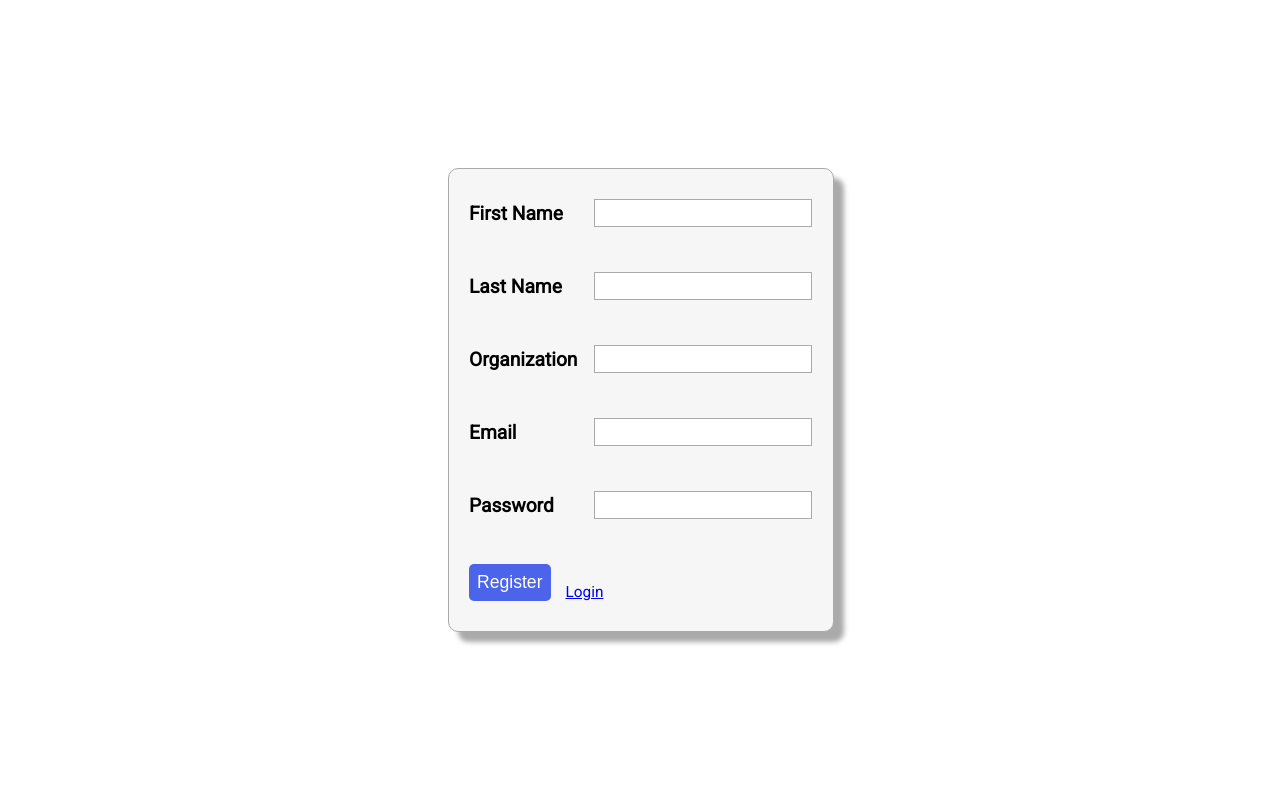
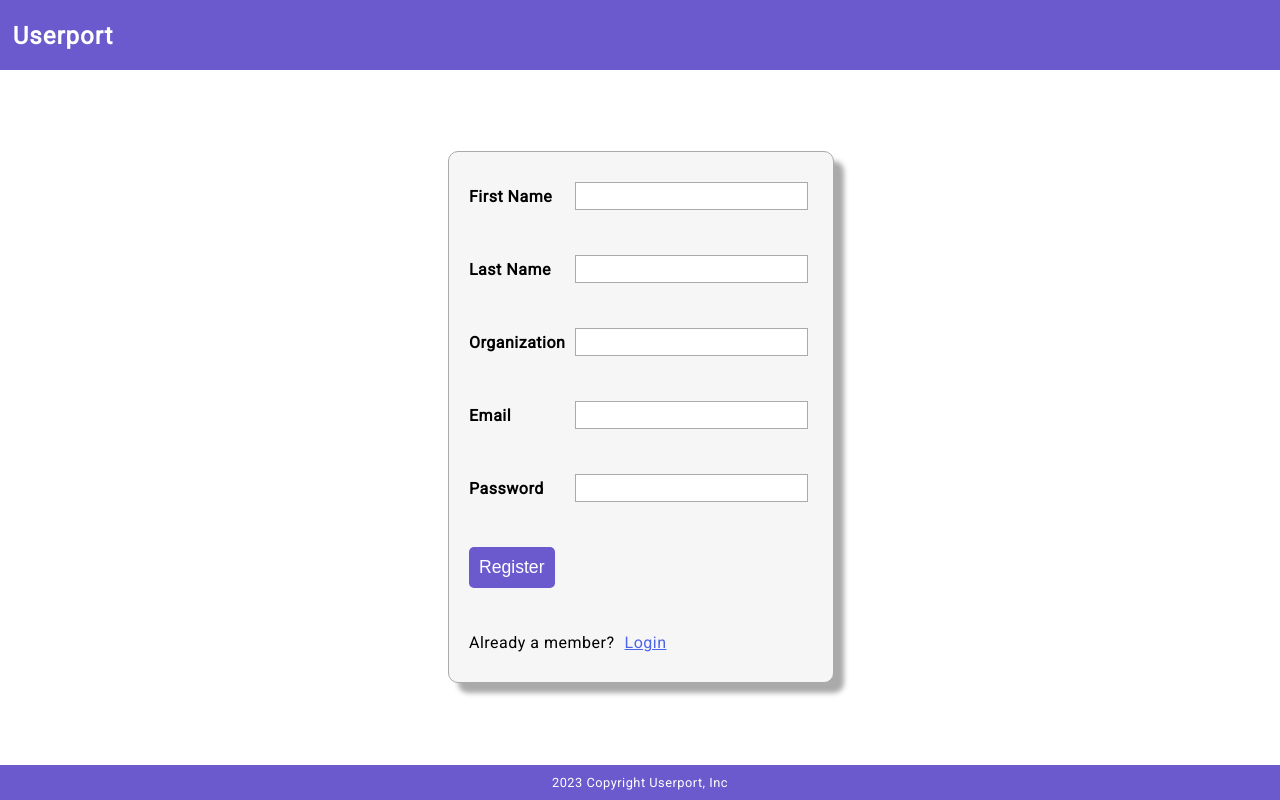
Before and after one commit to add4user/knobo, a Flask app: page /auth/register in a window 1280 px wide. Run offline with Flask 3, Linux system fonts and the light colour scheme; some libraries are stand-ins or nearby versions.

Commit message:
Added basic top navbar and footer
Updated links between login and register pages.

```diff
--- a/userport/static/style.css
+++ b/userport/static/style.css
@@ -1,17 +1,64 @@
+/* Base Page styles */
+
 html {
   height: 100%;
 }
 
 body {
-  font: normal 1.2rem "Roboto", sans-serif;
+  letter-spacing: 0.5px;
+  font-family: "Roboto", sans-serif;
   margin: 0;
   padding: 0;
   width: 100%;
-  min-height: 100%;
+  height: 100%;
+
+  display: flex;
+  flex-direction: column;
+  justify-content: start;
+}
+
+#top-navbar {
+  width: 100%;
+  height: 10vh;
+  background-color: slateblue;
+
+  display: flex;
+  align-items: end;
+}
+
+#top-navbar h2 {
+  margin-left: 1%;
+  font-weight: bold;
+}
+
+#top-navbar a {
+  color: white;
+  text-decoration: none;
+  letter-spacing: 1px;
+}
+
+#main {
+  width: 100%;
+  height: 100%;
 
   display: flex;
   justify-content: center;
   align-items: center;
+}
+
+#footer {
+  width: 100%;
+  height: 5vh;
+  background-color: slateblue;
+
+  display: flex;
+  justify-content: center;
+  align-items: center;
+}
+
+#footer div {
+  font-size: 0.8em;
+  color: white;
 }
 
 /* Registration styles */
@@ -90,9 +137,9 @@ body {
 }
 
 .form-btn {
-  font-size: 1.1rem;
-  background-color: rgb(76, 100, 233);
-  padding: 8px 8px;
+  font-size: 1.1em;
+  background-color: slateblue;
+  padding: 10px 10px;
   border: none;
   border-radius: 5px;
   color: white;
@@ -103,11 +150,5 @@ body {
 }
 
 .form-other-link {
-  font-size: 0.8em;
-  margin-left: 5px;
   color: rgb(76, 100, 233);
-
-  display: flex;
-  flex-direction: column;
-  justify-content: end;
 }
--- a/userport/templates/auth/register.html
+++ b/userport/templates/auth/register.html
@@ -28,9 +28,10 @@
       </div>
       <div class="form-group">
         <input class="form-btn" type="submit" value="Register" />
-        <div class="form-other-link">
-          <a href="/auth/login">Login</a>
-        </div>
+      </div>
+      <div class="form-group">
+        Already a member?
+        <a class="form-other-link" href="/auth/login">Login</a>
       </div>
     </div>
   </form>
--- a/userport/templates/base.html
+++ b/userport/templates/base.html
@@ -14,6 +14,12 @@
     />
   </head>
   <body>
-    {% block content %}{% endblock %}
+    <div id="top-navbar">
+      <h2><a href="#">Userport</a></h2>
+    </div>
+    <div id="main">{% block content %}{% endblock %}</div>
+    <div id="footer">
+      <div>2023 Copyright Userport, Inc</div>
+    </div>
   </body>
 </html>
```
Also changed, not shown: userport/templates/auth/login.html (+4 -3 lines).
